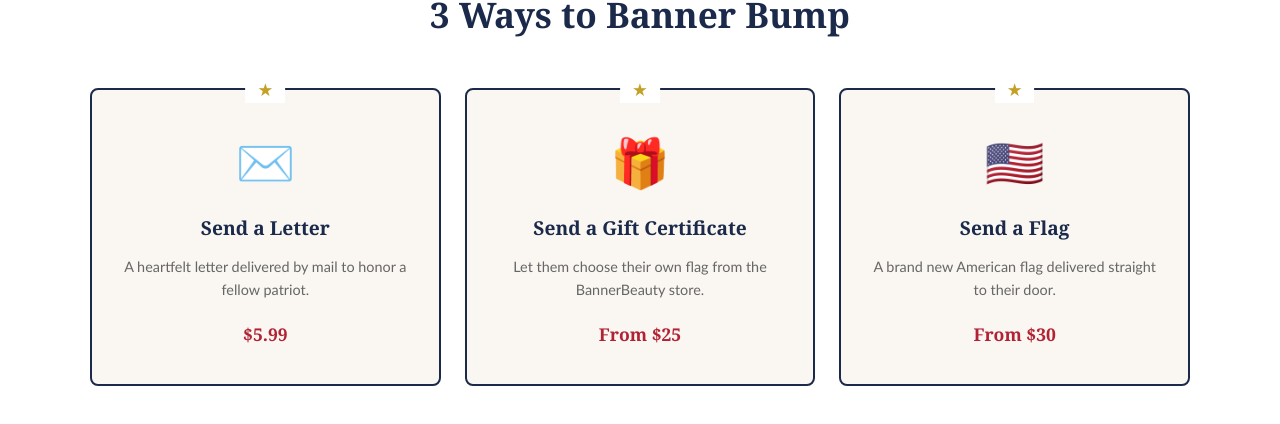
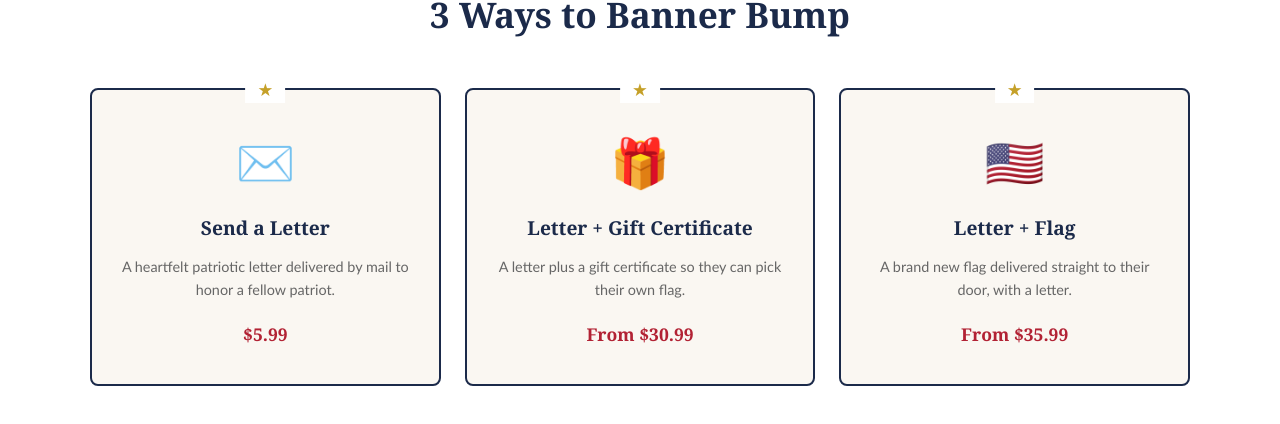
Before and after one commit to bannerbeauty/bannerbeauty-web, a Next.js app: page / in a window 1280 px wide. Shown: the part 630-1054 px from the top of the page. Built offline with nearby package versions, Linux system fonts and the light colour scheme; no server answers.

Commit message:
Wrap BannerBumpClient in Suspense for useSearchParams

```diff
--- a/src/app/page.tsx
+++ b/src/app/page.tsx
@@ -74,6 +74,25 @@ async function getBannerTotals(): Promise<Record<string, number>> {
   }
 }
 
+async function getProductPrices(): Promise<{ letterPrice: number; cheapestFlag: number; cheapestGC: number }> {
+  try {
+    const result = await dataverse.get<{ value: { bb_price: number; bb_producttype: number }[] }>(
+      'bb_products?$filter=statecode eq 0 and bb_displayinstore eq true and (bb_producttype eq 121120000 or bb_producttype eq 121120004 or bb_producttype eq 121120005)&$select=bb_price,bb_producttype'
+    );
+    const products = result.value ?? [];
+    const flags = products.filter(p => p.bb_producttype === 121120000).map(p => p.bb_price);
+    const gcs = products.filter(p => p.bb_producttype === 121120004).map(p => p.bb_price);
+    const letters = products.filter(p => p.bb_producttype === 121120005).map(p => p.bb_price);
+    return {
+      letterPrice: letters.length > 0 ? Math.min(...letters) : 5.99,
+      cheapestFlag: flags.length > 0 ? Math.min(...flags) : 30,
+      cheapestGC: gcs.length > 0 ? Math.min(...gcs) : 25,
+    };
+  } catch {
+    return { letterPrice: 5.99, cheapestFlag: 30, cheapestGC: 25 };
+  }
+}
+
 async function getPublicNotesBanners(): Promise<DvPublicNotesBanner[]> {
   const result = await dataverse.get<{ value: DvPublicNotesBanner[] }>(
     'bb_banners?$filter=(bb_ispublicnotern eq true or bb_notein ne null) and statecode eq 0' +
@@ -85,36 +104,16 @@ async function getPublicNotesBanners(): Promise<DvPublicNotesBanner[]> {
 // ── Sub-components ─────────────────────────────────────────────────────────────
 
 
-const OPTION_CARDS = [
-  {
-    emoji: '✉️',
-    title: 'Send a Letter',
-    description: 'A heartfelt letter delivered by mail to honor a fellow patriot.',
-    price: '$5.99',
-  },
-  {
-    emoji: '🎁',
-    title: 'Send a Gift Certificate',
-    description: 'Let them choose their own flag from the BannerBeauty store.',
-    price: 'From $25',
-  },
-  {
-    emoji: '🇺🇸',
-    title: 'Send a Flag',
-    description: 'A brand new American flag delivered straight to their door.',
-    price: 'From $30',
-  },
-];
-
 // ── Page ───────────────────────────────────────────────────────────────────────
 
 export default async function HomePage() {
-  const [countRes, featuredRes, notesRes, locationsRes, totalsRes] = await Promise.allSettled([
+  const [countRes, featuredRes, notesRes, locationsRes, totalsRes, pricesRes] = await Promise.allSettled([
     getBannerCount(),
     getFeaturedBanners(),
     getPublicNotesBanners(),
     getBannerLocations(),
     getBannerTotals(),
+    getProductPrices(),
   ]);
 
   if (countRes.status === 'rejected') console.error('Banner count fetch failed:', countRes.reason);
@@ -122,12 +121,38 @@ export default async function HomePage() {
   if (notesRes.status === 'rejected') console.error('Public notes fetch failed:', notesRes.reason);
   if (locationsRes.status === 'rejected') console.error('Banner locations fetch failed:', locationsRes.reason);
   if (totalsRes.status === 'rejected') console.error('Banner totals fetch failed:', totalsRes.reason);
+  if (pricesRes.status === 'rejected') console.error('Product prices fetch failed:', pricesRes.reason);
 
   const count = countRes.status === 'fulfilled' ? countRes.value : 0;
   const featuredBanners = featuredRes.status === 'fulfilled' ? featuredRes.value : [];
   const notesBanners = notesRes.status === 'fulfilled' ? notesRes.value : [];
   const locations = locationsRes.status === 'fulfilled' ? locationsRes.value : [];
   const stateTotals = totalsRes.status === 'fulfilled' ? totalsRes.value : {};
+  const { letterPrice, cheapestFlag, cheapestGC } = pricesRes.status === 'fulfilled' ? pricesRes.value : { letterPrice: 5.99, cheapestFlag: 30, cheapestGC: 25 };
+
+  const OPTION_CARDS = [
+    {
+      emoji: '✉️',
+      title: 'Send a Letter',
+      description: 'A heartfelt patriotic letter delivered by mail to honor a fellow patriot.',
+      price: `$${letterPrice.toFixed(2)}`,
+      option: '121120000',
+    },
+    {
+      emoji: '🎁',
+      title: 'Letter + Gift Certificate',
+      description: 'A letter plus a gift certificate so they can pick their own flag.',
+      price: `From $${(letterPrice + cheapestGC).toFixed(2)}`,
+      option: '121120001',
+    },
+    {
+      emoji: '🇺🇸',
+      title: 'Letter + Flag',
+      description: 'A brand new flag delivered straight to their door, with a letter.',
+      price: `From $${(letterPrice + cheapestFlag).toFixed(2)}`,
+      option: '121120002',
+    },
+  ];
 
   // Day-indexed featured banner (Pacific time)
   const pacificOffsetMs = (() => {
@@ -284,7 +309,12 @@ export default async function HomePage() {
             gap: 24,
           }}>
             {OPTION_CARDS.map((card) => (
-              <div key={card.title} style={{
+              <Link
+                key={card.title}
+                href={`/submit-banner?option=${card.option}`}
+                style={{ textDecoration: 'none', display: 'block' }}
+              >
+                <div style={{
                   border: '2px solid #1B2A4A',
                   borderRadius: 8,
                   padding: '36px 28px',
@@ -332,6 +362,7 @@ export default async function HomePage() {
                     {card.price}
                   </div>
                 </div>
+              </Link>
             ))}
           </div>
 
--- a/src/app/submit-banner/BannerBumpClient.tsx
+++ b/src/app/submit-banner/BannerBumpClient.tsx
@@ -1,7 +1,7 @@
 'use client';
 
 import { useState, useEffect, useRef } from 'react';
-import { useRouter } from 'next/navigation';
+import { useRouter, useSearchParams } from 'next/navigation';
 import { APIProvider } from '@vis.gl/react-google-maps';
 import StripePaymentElement from '@/components/StripePaymentElement';
 import AddressAutocomplete from '@/components/AddressAutocomplete';
@@ -206,6 +206,7 @@ export default function BannerBumpClient({
   userEmail, userFirstName, userLastName, neighbor, letterTemplates, flagProducts, gcProducts, letterPrice,
 }: BannerBumpClientProps) {
   const router = useRouter();
+  const searchParams = useSearchParams();
   const stripeRef = useRef<{
     stripe: { confirmPayment: (opts: unknown) => Promise<{ error?: { message: string } }> };
     elements: unknown;
@@ -238,7 +239,7 @@ export default function BannerBumpClient({
   const [attributionText, setAttributionText] = useState('');
 
   // Step 4: Banner Option + Flag + GC product
-  const [bannerOption,    setBannerOption]    = useState('');
+  const [bannerOption,    setBannerOption]    = useState(searchParams.get('option') ?? '');
   const [selectedFlagId,  setSelectedFlagId]  = useState('');
   const [gcProductId,     setGcProductId]     = useState('');
   const [gcAmount,        setGcAmount]        = useState(0);
--- a/src/app/submit-banner/page.tsx
+++ b/src/app/submit-banner/page.tsx
@@ -1,3 +1,4 @@
+import { Suspense } from 'react';
 import { redirect } from 'next/navigation';
 import { auth } from '@/lib/auth';
 import { dataverse } from '@/lib/dataverse';
@@ -139,6 +140,7 @@ export default async function SubmitBannerPage() {
   console.log('letterPrice:', letterPrice);
 
   return (
+    <Suspense fallback={<div style={{ minHeight: '60vh', background: '#FAF7F2' }} />}>
       <BannerBumpClient
         userEmail={userEmail}
         userFirstName={userFirstName}
@@ -149,5 +151,6 @@ export default async function SubmitBannerPage() {
         gcProducts={gcProducts}
         letterPrice={letterPrice}
       />
+    </Suspense>
   );
 }
```
Lines whose indentation alone changed are shown as unchanged.
